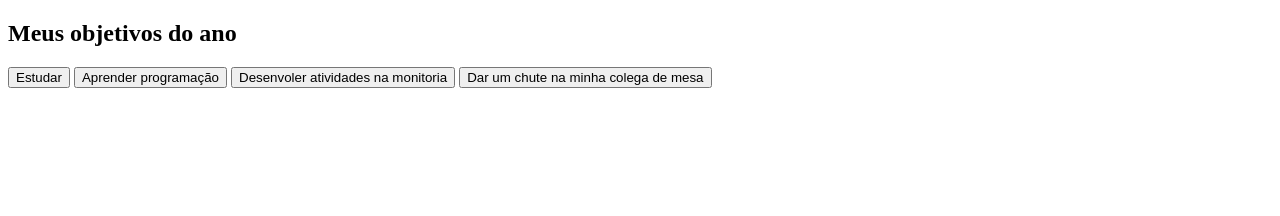
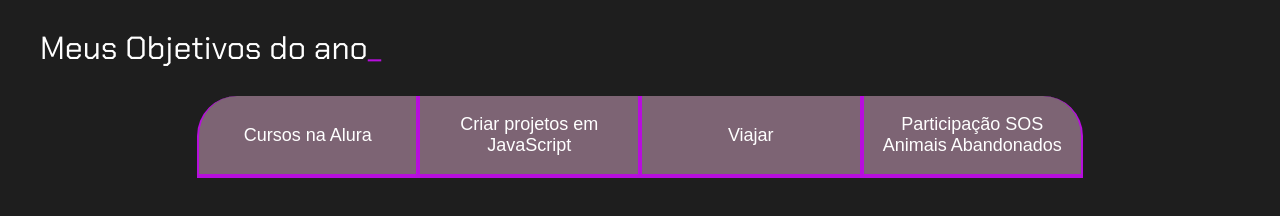
Before and after one commit to hugoria/projeto_de_vida, a plain HTML site: page index.html in a window 1280 px wide. Drawn offline with Linux system fonts and the light colour scheme.

Commit message:
Add files via upload

```diff
--- a/index.html
+++ b/index.html
@@ -3,17 +3,20 @@
 <head>
     <meta charset="UTF-8">
     <meta name="viewport" content="width=device-width, initial-scale=1.0">
-    <title>Document</title>
+    <title>Meus Atuais Objetivos</title>
+    <link rel="stylesheet" href="reset.css">
+    <link rel="stylesheet" href="style.css">
+
 </head>
 <body>
-   <section class="conteudo-principal">
-    <h2 class="titulo-principal">Meus objetivos do ano</h2>
-    <div class="botoes">
-        <button class="botao">Estudar</button>
-        <button class="botao">Aprender programação</button>
-        <button class="botao">Desenvoler atividades na monitoria</button>
-        <button class="botao">Dar um chute na minha colega de mesa</button>
-    </div>
-   </section>
+    <section class="conteudo-principal">
+        <h2 class="titulo-principal">Meus Objetivos do ano<span>_<span></h2>
+        <div class="botoes">
+            <button class="botao">Cursos na Alura</button>
+            <button class="botao">Criar projetos em JavaScript</button>
+            <button class="botao">Viajar</button>
+            <button class="botao">Participação SOS Animais Abandonados</button>
+        </div>
+    </section>
 </body>
 </html>
--- /dev/null
+++ b/reset.css
@@ -0,0 +1,48 @@
+/* http://meyerweb.com/eric/tools/css/reset/
+   v2.0 | 20110126
+   License: none (public domain)
+*/
+
+html, body, div, span, applet, object, iframe,
+h1, h2, h3, h4, h5, h6, p, blockquote, pre,
+a, abbr, acronym, address, big, cite, code,
+del, dfn, em, img, ins, kbd, q, s, samp,
+small, strike, strong, sub, sup, tt, var,
+b, u, i, center,
+dl, dt, dd, ol, ul, li,
+fieldset, form, label, legend,
+table, caption, tbody, tfoot, thead, tr, th, td,
+article, aside, canvas, details, embed,
+figure, figcaption, footer, header, hgroup,
+menu, nav, output, ruby, section, summary,
+time, mark, audio, video {
+	margin: 0;
+	padding: 0;
+	border: 0;
+	font-size: 100%;
+	font: inherit;
+	vertical-align: baseline;
+}
+/* HTML5 display-role reset for older browsers */
+article, aside, details, figcaption, figure,
+footer, header, hgroup, menu, nav, section {
+	display: block;
+}
+body {
+	line-height: 1;
+}
+ol, ul {
+	list-style: none;
+}
+blockquote, q {
+	quotes: none;
+}
+blockquote:before, blockquote:after,
+q:before, q:after {
+	content: '';
+	content: none;
+}
+table {
+	border-collapse: collapse;
+	border-spacing: 0;
+}
--- a/style.css
+++ b/style.css
@@ -0,0 +1,77 @@
+@import url('https://fonts.googleapis.com/css2?family=Chakra+Petch:wght@400;700&display=swap');
+
+/*criando variáveis*/
+:root {
+    --cor-de-fundo: #1E1E1E;
+    --lilas: #b70edd;
+    --branco: #FFFFFF;
+    --botao-ativo: #b70edd;
+    --botao-inativo: rgba(220, 169, 202, 0.5);
+    --texto-fundo: rgba(186, 12, 143, 0.3);
+}
+
+body {
+    background-color: var(--cor-de-fundo);
+    color: var(--branco);
+    font-family:'Chakra Petch', sans-serif;
+}
+
+.conteudo-principal {
+    display: flex;
+    flex-direction: column;
+    justify-content: center;
+    align-items: center;
+    max-width: 1200px;
+    width: 100%;
+    margin: 0 auto;
+}
+
+.titulo-principal {
+    text-align: left;
+    width: 100%;
+    font-size: 32px;
+    padding: 1em;
+}
+
+.titulo-principal span {
+    color: var(--lilas);
+}
+
+.botao {
+    font-family: «Crakra Petch», sans-serif;
+    background-color: var(--botao-inativo);
+    color: var(--branco);
+    display: flex;
+    justify-content: center;
+    padding: 1em;
+    font-size: 18px;
+    align-items: center;
+    width: 100%;
+    border-bottom: 4px solid var(--botao-ativo);
+    border-left: 2px solid var(--botao-ativo);
+    border-right: 2px solid var(--botao-ativo);
+    border-top: none;
+}
+
+.botoes {
+    display: block;
+}
+
+.botao:first-child {
+    border-radius: 40px 40px 0 0;
+}
+
+
+/*responsividade*/
+
+@media screen and (min-width: 768px) {
+    .botoes {
+    display: flex;
+    }
+    .botao:first-child {
+        border-radius: 40px 0 0 0;
+    }
+    .botao:last-child {
+        border-radius: 0 40px 0 0;
+    }
+}
```
Also changed, not shown: 2 other files.
